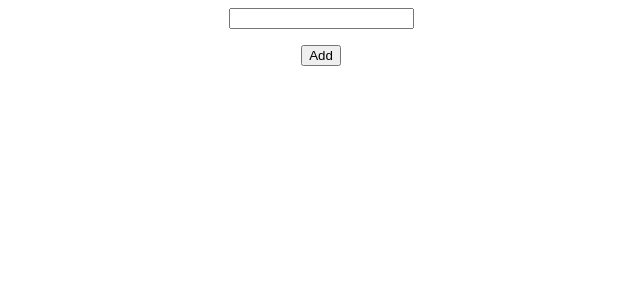
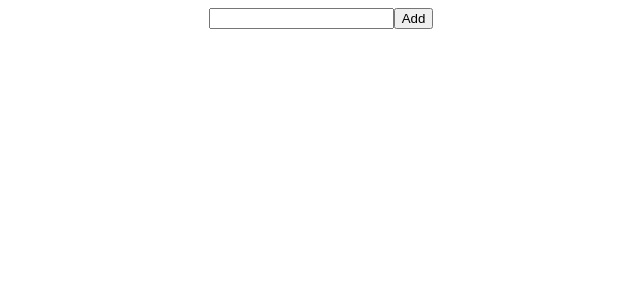
Before and after one commit to Rohini-SR/todo-list, a React (Create React App) app: page / in a window 1280 px wide. Shown: the top 300 px of the page, without its empty margins (319-959 px from the left). Built offline with nearby package versions, Linux system fonts and the light colour scheme.

Commit message:
code changed

```diff
--- a/src/Todo.js
+++ b/src/Todo.js
@@ -2,28 +2,47 @@ import React, { useState } from 'react'
 
 export const Todo = () => {
   const [value,setValue] = useState([]);
-    // const [newValue,setNewValue] = useState(' ')
+  const [newValue,setNewValue] = useState(' ')
 
-    const handleSubmit = ()=>{
-      alert('Entered task successfully')
+  const handleInputChange = (e)=>{
+    setNewValue(e.target.value)
   }
 
-    const handleAdd = (e)=>{
-      setValue(e.targer.value)
+  const addValue = ()=>{
+    if(newValue.trim() !== ""){
+      setValue(v => [...value, newValue])
+      setNewValue(" ");
+    }
+    else{
+      alert('Enter the Task...')
+    }
   }
 
+  const deleteValue = (index)=>{
+    const updateValue = value.filter((_, i)=> i !== index)
+    setValue(updateValue)
+  }
 
 return (
   <div>
-      <form onSubmit={handleSubmit}>
-      <input type='text'/>
+    <input
+      type='text'
+      placeholder='Enter the task...'
+      value={newValue}
+      onChange={handleInputChange}/>
+
+      <button onClick={addValue}>Add</button>
+
       <ol>
-        {value.map(()=>{
-          <li></li>
-        })}
+        {
+          value.map((value,index)=>(
+            <li key={index}>
+              <span>{value}</span>
+              <button onClick={deleteValue}>Delete</button>
+            </li>
+          ))
+        }
       </ol>
-        <button type='submit' onChange={handleAdd}>Add</button>
-      </form>
   </div>
 )
 }
```
Lines whose indentation alone changed are shown as unchanged.
